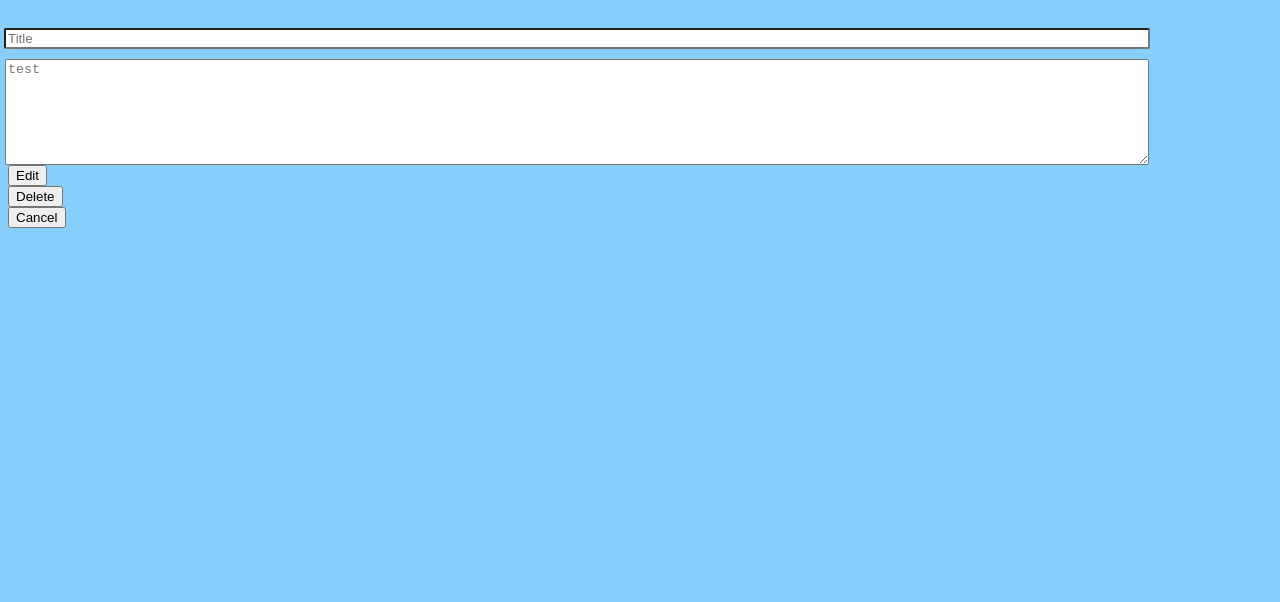
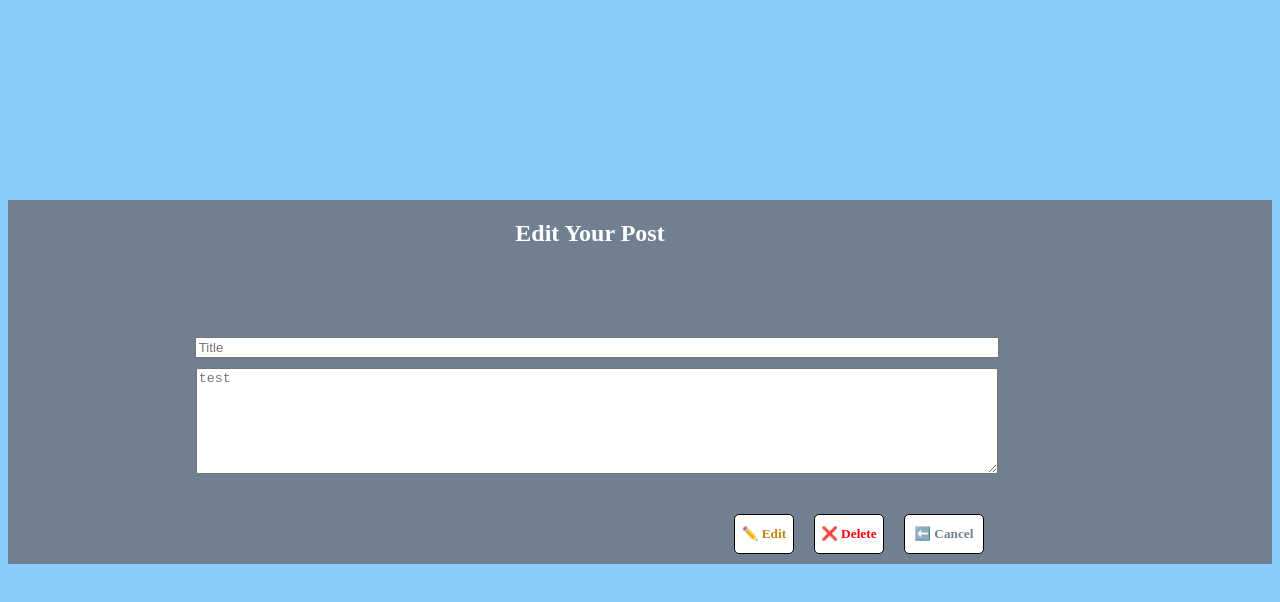
Before and after one commit to rdong46/bootcamp-f22-final-alpaca, a Next.js app: page /1/edit in a window 1280 px wide. Shown: the top 602 px of the page. Built offline with nearby package versions, Linux system fonts and the light colour scheme; no server answers; the database is empty.

Commit message:
UI edits

```diff
--- a/pages/[id]/edit.js
+++ b/pages/[id]/edit.js
@@ -25,13 +25,14 @@ export default function Edit() {
   }, []);
 
   return (
-    <div>
+    <div className ={styles.main}>
+      <h1 className ={styles.head}> Edit Your Post </h1>
       <form className={styles.input}>
         <input
           type="text"
           id="title"
           placeholder="Title"
-          className={styles.titleInput}
+          className={styles.inputFullLen}
           value={newTitle}
           onChange={(e) => {
             setNewTitle(e.target.value);
@@ -41,7 +42,7 @@ export default function Edit() {
         <textarea
           id="text"
           placeholder="test"
-          className={styles.bodyInput}
+          className={styles.bodyInputFullLen}
           value={newBody}
           onChange={(e) => {
             setNewBody(e.target.value);
@@ -49,6 +50,7 @@ export default function Edit() {
           }}
         ></textarea>
       </form>
+      <div className = {styles.buttons}>
       <div>
         <button
           onClick={() => {
@@ -74,8 +76,9 @@ export default function Edit() {
               });
             }
           }}
+          className ={styles.editButton}
         >
-          Edit
+           ✏️ Edit
         </button>
       </div>
 
@@ -89,8 +92,9 @@ export default function Edit() {
               router.push("../..");
             });
           }}
+          className ={styles.deleteButton}
         >
-          Delete
+          ❌ Delete
         </button>
       </div>
       <div>
@@ -98,9 +102,11 @@ export default function Edit() {
           onClick={() => {
             router.push(`/${id}`);
           }}
+          className ={styles.cancelButton}
         >
-          Cancel
+           ⬅️ Cancel
         </button>
+      </div>
       </div>
     </div>
   );
--- a/styles/Home.module.css
+++ b/styles/Home.module.css
@@ -193,3 +193,100 @@
   border-radius: 25px;
   margin-bottom: 20px;
 }
+
+.head {
+  display: flex;
+  flex-direction: row;
+  justify-content: center;
+  background-color: slategray;
+  color: white;
+  font-size:x-large;
+  font-weight: bold;
+  padding-top: 20px;
+  margin-top: 200px;
+  margin-bottom: 70px;
+
+  padding-bottom: 20px;
+  margin-right: 600px;
+  margin-left: 500px;
+}
+
+.inputFullLen {
+  display: flex;
+  flex-direction: column;
+  width: 70%;
+  gap: 10px;
+  align-items: center;
+  margin-left: 40px;
+}
+
+.editButton{
+  border: 1px black solid;
+  width: 60px;
+  height: 40px;
+  border-radius: 5px;
+  display: flex;
+  align-items: center;
+  justify-content: center;
+  background-color: white;
+  color: darkgoldenrod;
+  font-family: 'Times New Roman', Times, serif;
+  font-weight: bold;
+  margin: 10px;
+}
+
+.deleteButton{
+  border: 1px black solid;
+  width: 70px;
+  height: 40px;
+  border-radius: 5px;
+  display: flex;
+  align-items: center;
+  justify-content: center;
+  background-color: white;
+  color: red;
+  font-family: 'Times New Roman', Times, serif;
+  font-weight: bold;
+  margin: 10px;
+
+}
+
+.cancelButton{
+  border: 1px black solid;
+  width: 80px;
+  height: 40px;
+  border-radius: 5px;
+  display: flex;
+  align-items: center;
+  justify-content: center;
+  background-color: white;
+  color: slategray;
+  font-family: 'Times New Roman', Times, serif;
+  font-weight: bold;
+  margin: 10px;
+
+}
+
+.buttons {
+  display: flex;
+  flex-direction: row;
+  justify-content: flex-end;
+  margin-top: 30px;
+  width: 78%;
+
+}
+
+.bodyInputFullLen {
+  height: 100px;
+  width: 70%;
+  border-radius: 2px;
+  margin-left: 40px;
+  display: flex;
+  flex-direction: column;
+  align-items: center;
+}
+
+.main{
+  background-color: slategray;
+  height: 100%;
+}
```
